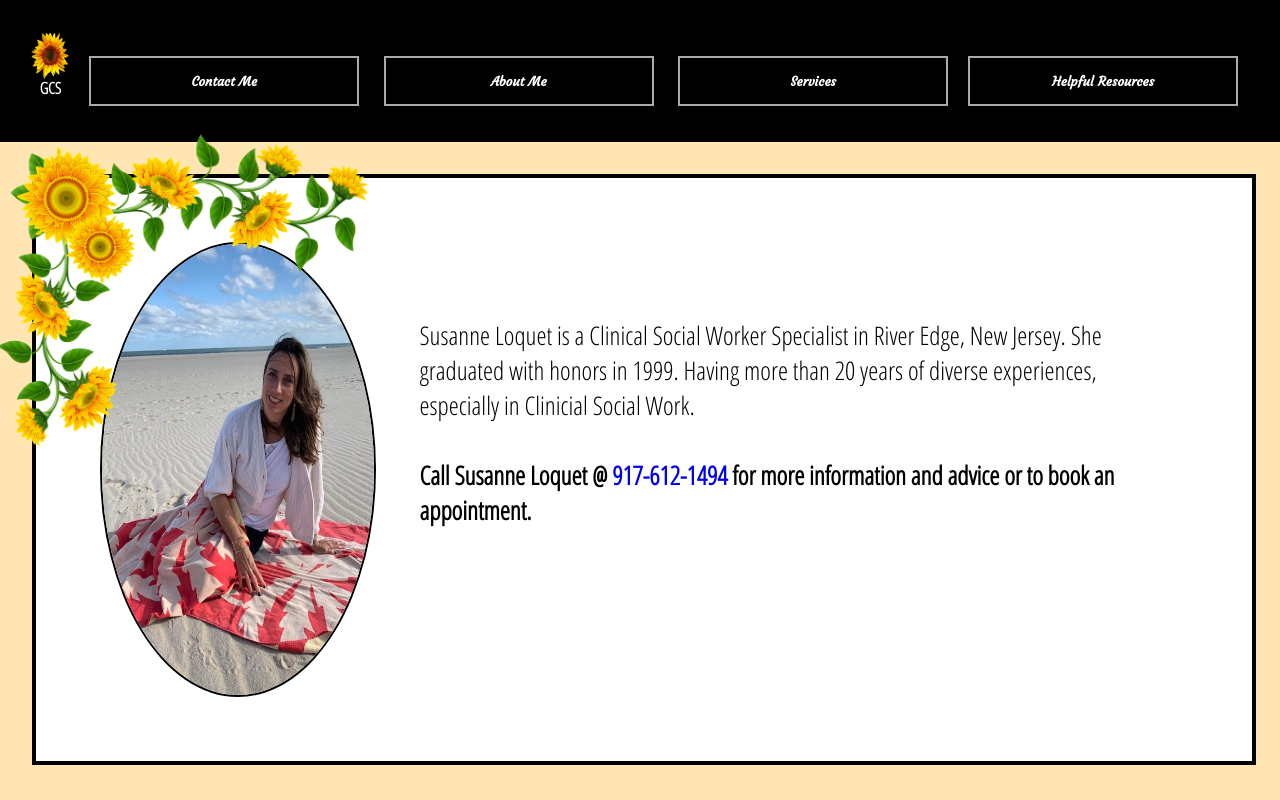
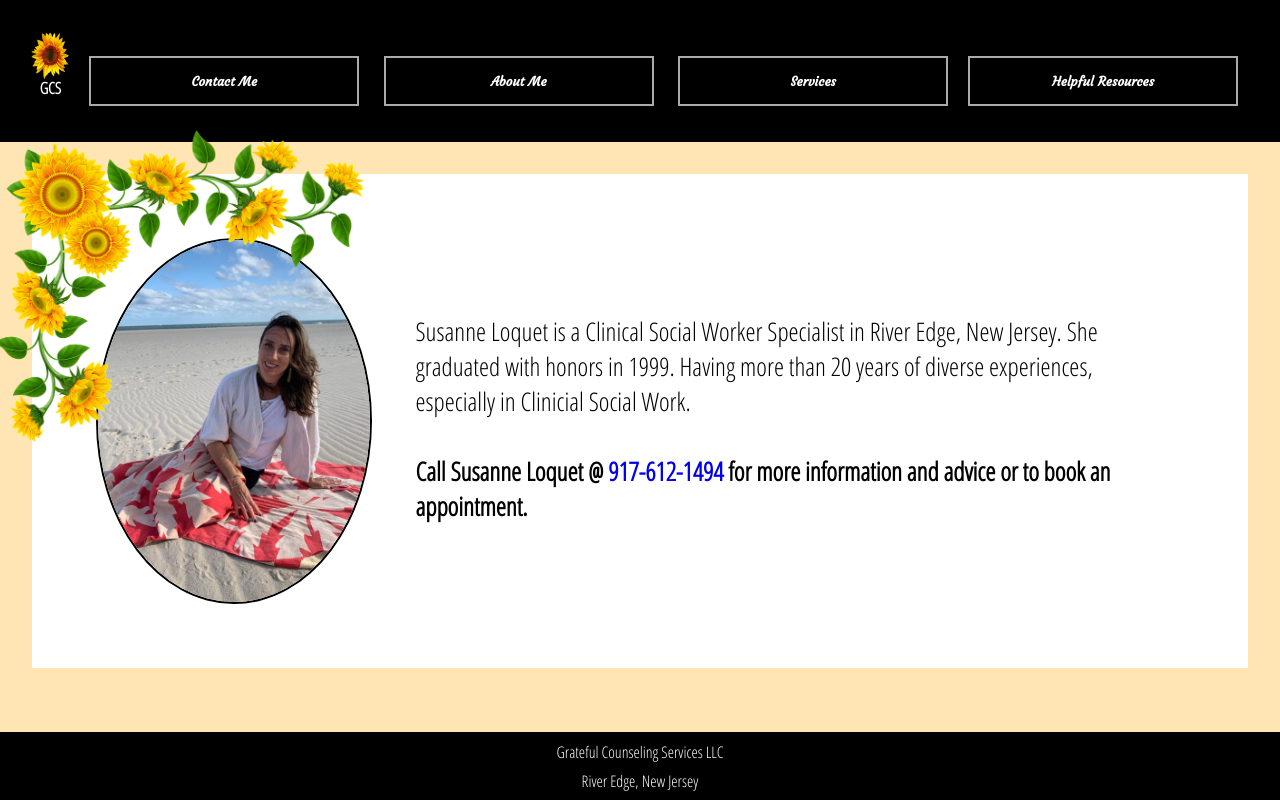
Before and after one commit to JayZonday/sus-home, a React (Create React App) app: page /about in a window 1280 px wide. Shown: the top 800 px of the page. Built offline with nearby package versions, Linux system fonts and the light colour scheme.

Commit message:
small style change

```diff
--- a/src/components/AboutMe/index.css
+++ b/src/components/AboutMe/index.css
@@ -1,11 +1,10 @@
 .about-slab{
-  height: 455px;
+  height: auto;
   width: 85%;
   background: white;
   margin: 2.5%;
   padding: 5%;
   display: flex;
-  border: 4px solid black;
 }
 .bio-pic{
   height: auto;
--- a/src/components/MainBody/index.css
+++ b/src/components/MainBody/index.css
@@ -10,7 +10,7 @@
   margin: 10% auto;
   border: 10px double black;
   background:  rgba(255, 255, 255, 0.9);
-  padding: 2%;
+  padding: 1%;
   color: black !important;
   text-align: center;
   border-radius: 1%;
```
